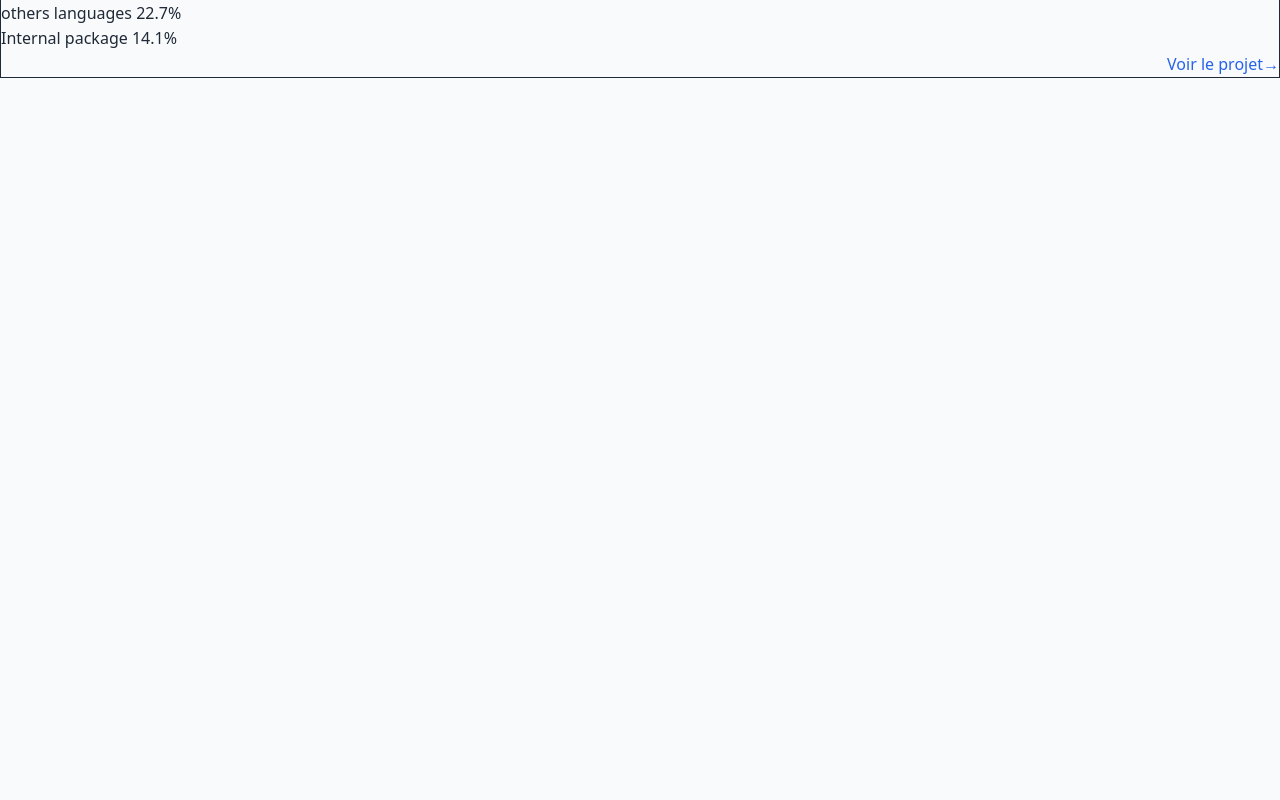
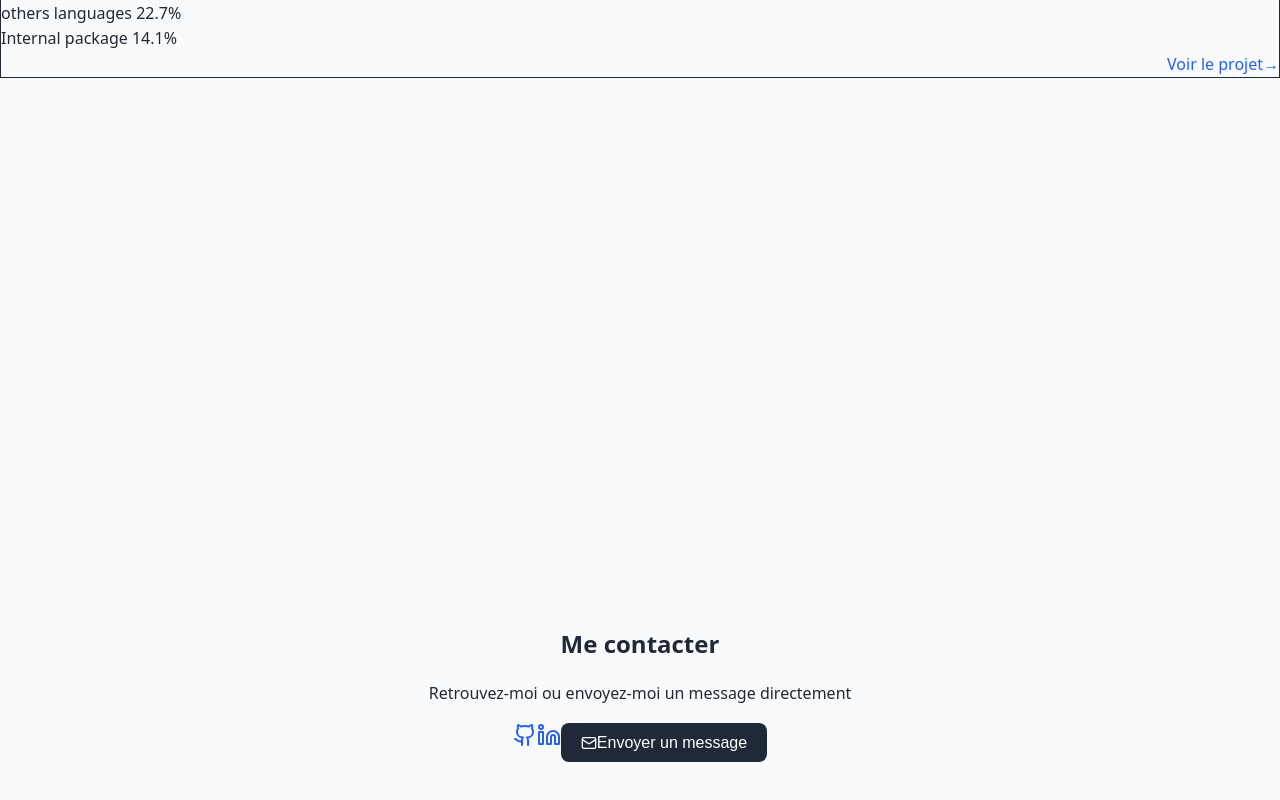
Before and after one commit to powksy94/Portfolio, a React (Vite) app: page / in a window 1280 px wide. Shown: the part 2822-3622 px from the top of the page. Before the commit the page ends 3156 px from the top, so only its background shows below. Built offline with nearby package versions, Linux system fonts and the light colour scheme.

Commit message:
Add ContactForm

```diff
--- a/package.json
+++ b/package.json
@@ -11,6 +11,7 @@
   },
   "dependencies": {
     "framer-motion": "^12.23.28",
+    "lucide-react": "^0.562.0",
     "react": "^19.2.0",
     "react-dom": "^19.2.0",
     "react-icons": "^5.5.0",
--- a/src/components/Contact.jsx
+++ b/src/components/Contact.jsx
@@ -1,29 +1,55 @@
-import { useState } from 'react';
+import { useState } from "react";
+import { Github, Linkedin, Mail } from "lucide-react";
+import ContactModal from "./ContactForm";
 
-export default function ContactForm() {
-  const [result, setResult] = useState("");
-
-  const onSubmit = async (event) => {
-    event.preventDefault();
-    const formData = new FormData(event.target);
-    formData.append("access_key", "1efcf400-2b8c-4637-a7b1-60005ab95773");
-
-    const response = await fetch("https://api.web3forms.com/submit", {
-      method: "POST",
-      body: formData
-    });
-
-    const data = await response.json();
-    setResult(data.success ? "Success!" : "Error");
-  };
+export default function ContactSection() {
+  const [open, setOpen] = useState(false);
 
   return (
-    <form onSubmit={onSubmit}>
-      <input type="text" name="name" placeholder="Jean" required/>
-      <input type="email" name="email" placeholder="example@gmail.com" required/>
-      <textarea name="message" required></textarea>
-      <button type="submit">Submit</button>
-      <p>{result}</p>
-    </form>
+    <section id="contact" className="py-24 bg-white dark:bg-gray-950">
+      <div className="max-w-4xl mx-auto px-6 text-center">
+        <h2 className="text-4xl font-extrabold mb-6">
+          Me contacter
+        </h2>
+
+        <p className="text-gray-600 dark:text-gray-400 mb-10">
+          Retrouvez-moi ou envoyez-moi un message directement
+        </p>
+
+        {/* Icônes */}
+        <div className="flex justify-center gap-8 mb-10">
+          <a
+            href="https://github.com/powksy94"
+            target="_blank"
+            rel="noreferrer"
+            className="hover:scale-110 transition"
+          >
+            <Github className="w-8 h-8 text-gray-700 dark:text-gray-300" />
+          </a>
+
+          <a
+            href="https://www.linkedin.com/in/matthieu-uzan-7b4078279/"
+            target="_blank"
+            rel="noreferrer"
+            className="hover:scale-110 transition"
+          >
+            <Linkedin className="w-8 h-8 text-blue-600" />
+          </a>
+            {/* Bouton */}
+        <button
+          onClick={() => setOpen(true)}
+          className="inline-flex items-center gap-2 px-6 py-3 rounded-lg bg-blue-600 text-white hover:bg-blue-700 transition"
+        >
+          <Mail size={16} />
+          Envoyer un message
+        </button>
+      </div>
+        </div>
+
+
+
+      {/* Popup */}
+      {open && <ContactModal onClose={() => setOpen(false)} />}
+    </section>
   );
 }
--- /dev/null
+++ b/src/components/ContactForm.jsx
@@ -0,0 +1,29 @@
+import { useState } from 'react';
+
+export default function ContactForm() {
+  const [result, setResult] = useState("");
+
+  const onSubmit = async (event) => {
+    event.preventDefault();
+    const formData = new FormData(event.target);
+    formData.append("access_key", "1efcf400-2b8c-4637-a7b1-60005ab95773");
+
+    const response = await fetch("https://api.web3forms.com/submit", {
+      method: "POST",
+      body: formData
+    });
+
+    const data = await response.json();
+    setResult(data.success ? "Success!" : "Error");
+  };
+
+  return (
+    <form onSubmit={onSubmit}>
+      <input type="text" name="name" placeholder="Jean" required/>
+      <input type="email" name="email" placeholder="example@gmail.com" required/>
+      <textarea name="message" required></textarea>
+      <button type="submit">Submit</button>
+      <p>{result}</p>
+    </form>
+  );
+}
--- /dev/null
+++ b/src/components/ContactModal.jsx
@@ -0,0 +1,56 @@
+import { motion, AnimatePresence } from "framer-motion";
+import { X } from "lucide-react";
+import { useEffect } from "react";
+
+export default function ContactModal({ onClose }) {
+  // Fermer avec ESC
+  useEffect(() => {
+    const handleEsc = (e) => e.key === "Escape" && onClose();
+    window.addEventListener("keydown", handleEsc);
+    return () => window.removeEventListener("keydown", handleEsc);
+  }, [onClose]);
+
+  return (
+    <AnimatePresence>
+      {/* Backdrop */}
+      <motion.div
+        className="fixed inset-0 z-50 flex items-center justify-center px-4"
+        initial={{ opacity: 0, y: 30, scale: 0.95 }}
+        animate={{ opacity: 1, y: 0, scale: 1 }}
+        exit={{ opacity: 0, y: 30, scale: 0.95 }}
+        transition={{ type: "spring", stiffness: 300, damping: 25 }}
+      />
+
+      {/* Modal */}
+      <motion.div
+        className="fixed inset-0 z-50 flex items-center justify-center px-4"
+        initial={{ opacity: 0, y: 30, scale: 0.95 }}
+        animate={{ opacity: 1, y: 0, scale: 1 }}
+        exit={{ opacity: 0, y: 30, scale: 0.95 }}
+        transition={{ duration: 0.25 }}
+      >
+        <div
+          onClick={(e) => e.stopPropagation()}
+          className="relative w-full max-w-lg rounded-2xl
+                     bg-white dark:bg-gray-900
+                     p-8 shadow-xl"
+        >
+          {/* Bouton fermer */}
+          <button
+            onClick={onClose}
+            className="absolute top-4 right-4 text-gray-400 hover:text-gray-700 dark:hover:text-white transition"
+            aria-label="Fermer"
+          >
+            <X />
+          </button>
+
+          {/* Contenu */}
+          <h3 className="text-2xl font-bold mb-6">Envoyer un message</h3>
+
+          {/* 👉 ICI ton formulaire existant */}
+          {/* <ContactForm /> */}
+        </div>
+      </motion.div>
+    </AnimatePresence>
+  );
+}
--- a/src/pages/Home.jsx
+++ b/src/pages/Home.jsx
@@ -1,6 +1,7 @@
 import { motion } from "framer-motion";
 import Header from "../components/Header";
 import About from "../components/About";
+import Contact from "../components/Contact"
 import Projects from "../components/Projects";
 import Section from "../components/Section";
 
@@ -39,6 +40,18 @@
           <Projects />
         </motion.div>
       </Section>
+
+      {/* Projets */}
+      <Section id="contact">
+        <motion.div
+          initial={{ opacity: 0, y: 30 }}
+          whileInView={{ opacity: 1, y: 0 }}
+          viewport={{ once: true }}
+          transition={{ duration: 0.6, delay: 0.2 }}
+        >
+          < Contact />
+        </motion.div>
+      </Section>
     </main>
   );
 }
```
Also changed, not shown: 1 other file (tests, documents, lock files or other folders).
